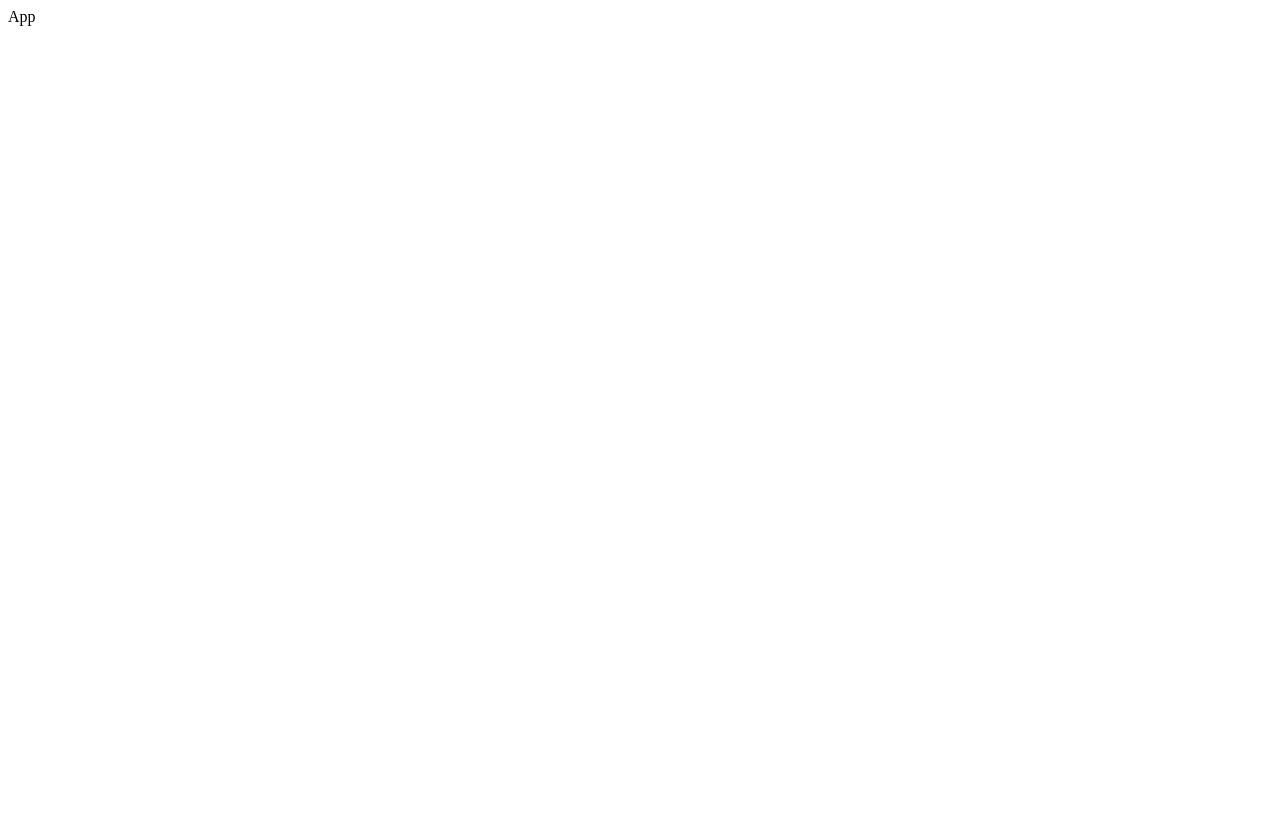
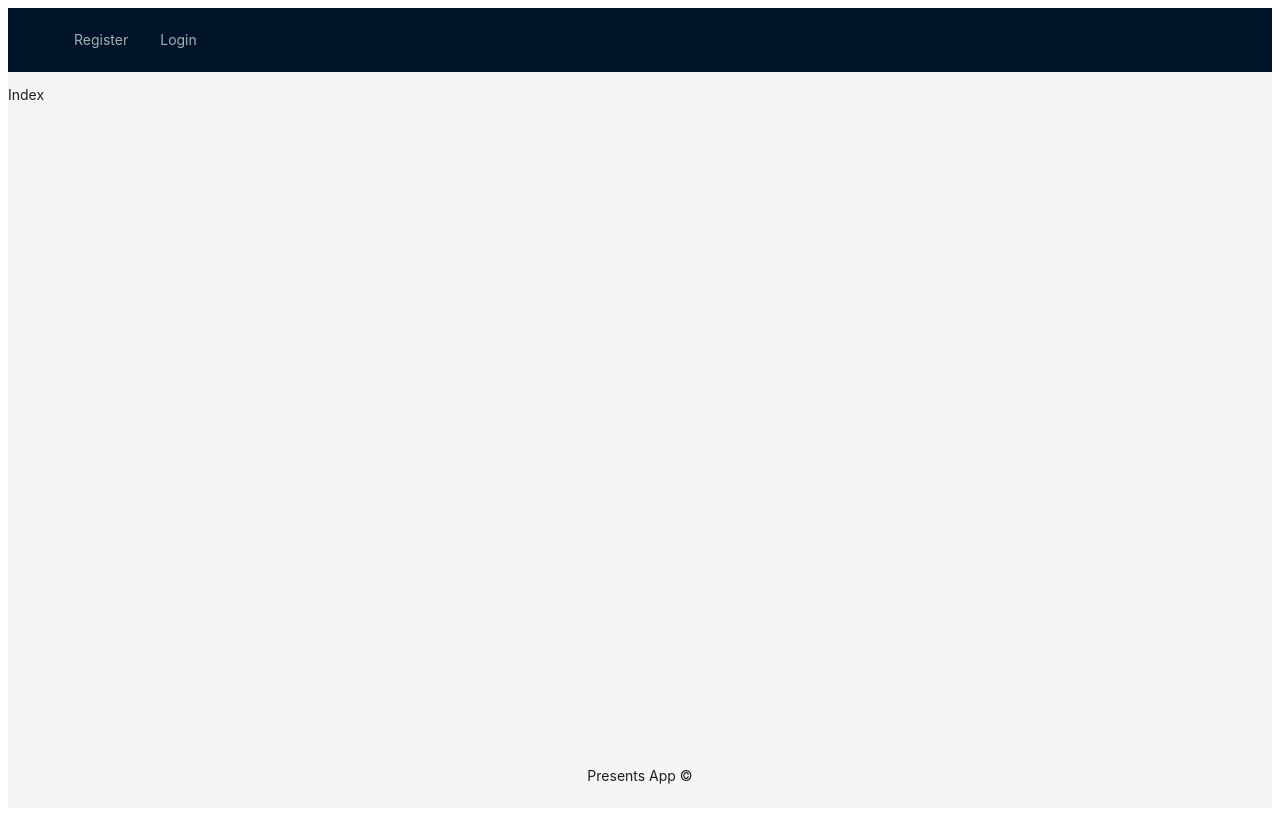
Before and after one commit to ocean0s/giftlisting-frontend-antd, a React (Create React App) app: page / in a window 1280 px wide. Built offline with nearby package versions, Linux system fonts and the light colour scheme.

Commit message:
Initial structure of the app and base on App file

```diff
--- a/src/App.js
+++ b/src/App.js
@@ -1,7 +1,66 @@
+import { Layout, Menu } from "antd";
+import { useState } from "react";
+import { Link, Routes, Route } from "react-router-dom";
 
 function App() {
+
+  let [login, setLogin] = useState(false)
+
+  let { Header, Content, Footer } = Layout
+
   return (
-    <div>App</div>
+    <Layout style={{ minHeight: "100vh"}}>
+      <Header>
+        {!login ? (
+          <Menu theme="dark" mode="horizontal" items={[
+            { key: "menuRegister", label: <Link to="/register">Register</Link>},
+            { key: "menuLogin", label: <Link to="/login">Login</Link>},
+          ]}>
+          </Menu>
+        ) : (
+          <Menu theme="dark" mode="horizontal" items={[
+            { key: "menuIndex", label: <Link to="/">Index</Link>},
+            { key: "menuPresents", label: <Link to="/presents">Presents</Link>},
+            { key: "menuCreatePresent", label: <Link to="/presents/create">Create a present</Link>},
+            { key: "menuFriends", label: <Link to="/friends">Friends</Link>},
+            { key: "menuGift", label: <Link to="/presents/friends">Gift a friend</Link>},
+            { key: "menuDisconnect", label: <Link to="#" /* onClick={disconnect} */>Disconnect</Link>},
+          ]}>
+          </Menu>
+        )}
+      </Header>
+      <Content>
+        <Routes>
+          <Route path="/register" element={
+            <p>Register</p>
+          }></Route>
+          <Route path="/login" element={
+            <p>Login</p>
+          }></Route>
+          <Route path="/" element={
+            <p>Index</p>
+          }></Route>
+          <Route path="/presents" element={
+            <p>Present list</p>
+          }></Route>
+          <Route path="/presents/create" element={
+            <p>Present creation</p>
+          }></Route>
+          <Route path="/present/edit/:id" element={
+            <p>Register</p>
+          }></Route>
+          <Route path="/friends" element={
+            <p>Register</p>
+          }></Route>
+          <Route path="/presents/friends" element={
+            <p>Gift a friend</p>
+          }></Route>
+        </Routes>
+      </Content>
+      <Footer style={{textAlign:"center"}}>
+          Presents App &copy;
+      </Footer>
+    </Layout>
   );
 }
 
```
